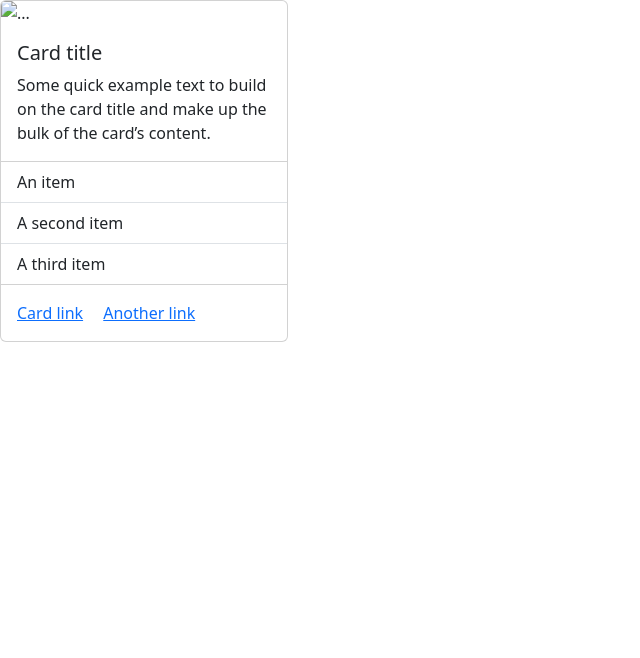
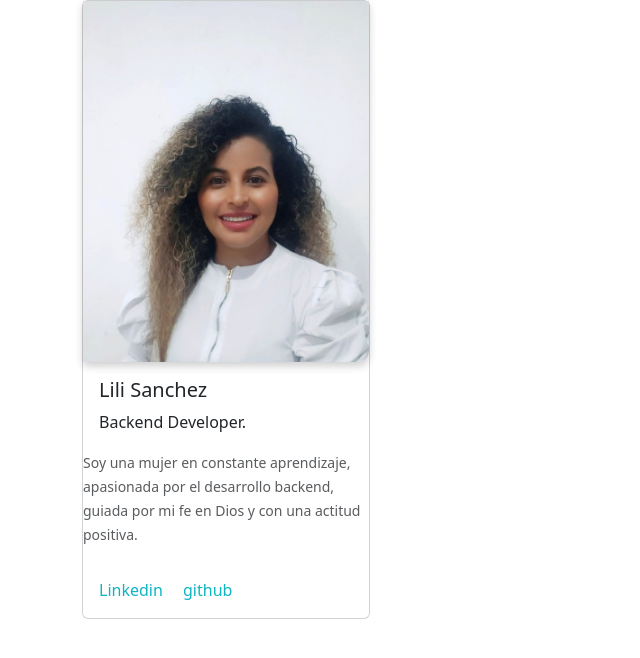
Before and after one commit to Lilisp16/card-bootstrap-Lili, a plain HTML site: page index.html in a window 1280 px wide. Shown: the whole page, without its empty margins (0-640 px from the left). Drawn offline with nearby package versions, Linux system fonts and the light colour scheme.

Commit message:
Subo cambios de la card

```diff
--- a/index.html
+++ b/index.html
@@ -10,22 +10,24 @@
  </head>
  <body>
 
+<div class="container">
+<div class="card" style="width: 18rem;">
+    <div class="img">
+  <img src="mi.jpg" class="card-img-top" alt="imagen de Lili Dev">
+  </div>
+  <div class="card-body">
+    <h5 class="card-title">Lili Sanchez</h5>
+    <p class="card-text">Backend Developer.</p>
+  </div>
 
-<div class="card" style="width: 18rem;">
-  <img src="..." class="card-img-top" alt="...">
-  <div class="card-body">
-    <h5 class="card-title">Card title</h5>
-    <p class="card-text">Some quick example text to build on the card title and make up the bulk of the card’s content.</p>
-  </div>
-  <ul class="list-group list-group-flush">
-    <li class="list-group-item">An item</li>
-    <li class="list-group-item">A second item</li>
-    <li class="list-group-item">A third item</li>
+  <p class="card-text"> <small class="text-body-secondary">Soy una mujer en constante aprendizaje, apasionada por el desarrollo backend, guiada por mi fe en Dios y con una actitud positiva.</small></p>
+
   </ul>
   <div class="card-body">
-    <a href="#" class="card-link">Card link</a>
-    <a href="#" class="card-link">Another link</a>
+    <a href="https://www.linkedin.com/in/lili-sanchez-dev" class="card-link">Linkedin</a>
+    <a href="https://github.com/Lilisp16" class="card-link">github</a>
   </div>
+</div>
 </div>
  </body>
  </html>
--- a/style.css
+++ b/style.css
@@ -0,0 +1,17 @@
+/* Contenedor de la imagen */
+.img {
+    perspective: 1000px;
+}
+
+.img img {
+    border-radius: 0 0 10px;
+    transition: transform 0.5s, box-shadow 0.5s;
+    box-shadow: 0 4px 8px rgba(0,0,0,0.2);
+}
+
+a {
+
+    text-decoration: none;
+    border-radius: 5px;
+    color: rgb(14, 181, 193)
+}
```
Also changed, not shown: mi.jpg (added).
